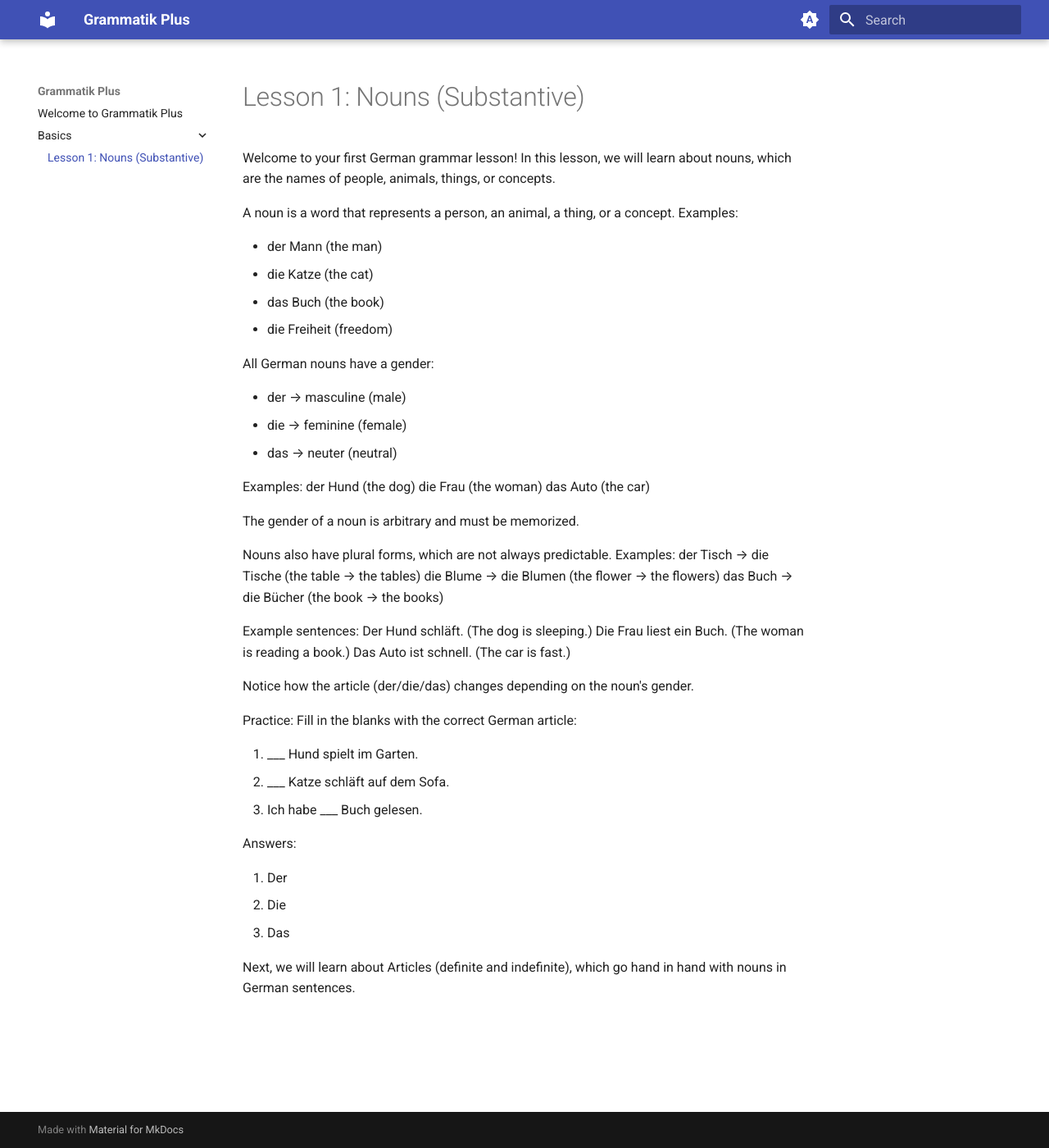
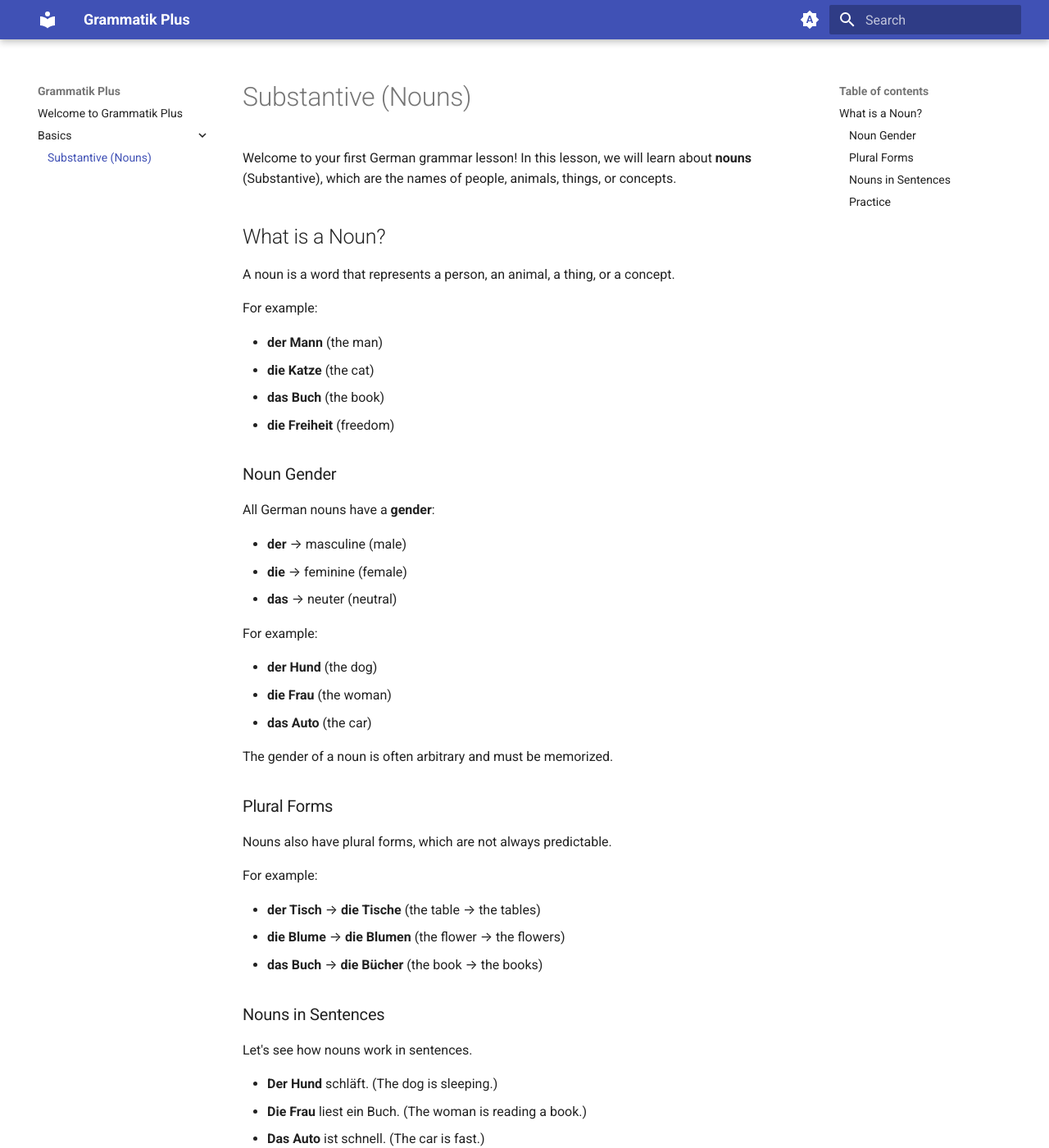
Before and after one commit to grammatikplus/grammatikplus.de, an MkDocs documentation site: the page built from docs/basics/nouns.md, in a window 1280 px wide and 1400 px high. Shown: the whole window at 82% size. Built offline with MkDocs 1.6.1 and Material for MkDocs 9.7.7, drawn with Linux system fonts in a browser that asks for light colours; some of the changed text lies outside the part shown.

Commit message:
Update Nouns

```diff
--- a/docs/basics/nouns.md
+++ b/docs/basics/nouns.md
@@ -1,51 +1,70 @@
-# Lesson 1: Nouns (Substantive)
+# Substantive (Nouns)
 
-Welcome to your first German grammar lesson! In this lesson, we will learn about nouns, which are the names of people, animals, things, or concepts.
+Welcome to your first German grammar lesson\! In this lesson, we will learn about **nouns** (Substantive), which are the names of people, animals, things, or concepts.
+
+## What is a Noun?
 
 A noun is a word that represents a person, an animal, a thing, or a concept.
-Examples:
 
-- der Mann (the man)
-- die Katze (the cat)
-- das Buch (the book)
-- die Freiheit (freedom)
+For example:
 
-All German nouns have a gender:
+- **der Mann** (the man)
+- **die Katze** (the cat)
+- **das Buch** (the book)
+- **die Freiheit** (freedom)
 
-- der → masculine (male)
-- die → feminine (female)
-- das → neuter (neutral)
+### Noun Gender
 
-Examples:
-der Hund (the dog)
-die Frau (the woman)
-das Auto (the car)
+All German nouns have a **gender**:
 
-The gender of a noun is arbitrary and must be memorized.
+- **der** → masculine (male)
+- **die** → feminine (female)
+- **das** → neuter (neutral)
+
+For example:
+
+- **der Hund** (the dog)
+- **die Frau** (the woman)
+- **das Auto** (the car)
+
+The gender of a noun is often arbitrary and must be memorized.
+
+### Plural Forms
 
 Nouns also have plural forms, which are not always predictable.
-Examples:
-der Tisch → die Tische (the table → the tables)
-die Blume → die Blumen (the flower → the flowers)
-das Buch → die Bücher (the book → the books)
 
-Example sentences:
-Der Hund schläft. (The dog is sleeping.)
-Die Frau liest ein Buch. (The woman is reading a book.)
-Das Auto ist schnell. (The car is fast.)
+For example:
 
-Notice how the article (der/die/das) changes depending on the noun's gender.
+- **der Tisch** → **die Tische** (the table → the tables)
+- **die Blume** → **die Blumen** (the flower → the flowers)
+- **das Buch** → **die Bücher** (the book → the books)
 
-Practice: Fill in the blanks with the correct German article:
+### Nouns in Sentences
+
+Let's see how nouns work in sentences.
+
+- **Der Hund** schläft. (The dog is sleeping.)
+- **Die Frau** liest ein Buch. (The woman is reading a book.)
+- **Das Auto** ist schnell. (The car is fast.)
+
+Notice how the article (**der**, **die**, **das**) changes depending on the noun's gender.
+
+### Practice
+
+Fill in the blanks with the correct German article.
 
 1. \_\_\_ Hund spielt im Garten.
 2. \_\_\_ Katze schläft auf dem Sofa.
 3. Ich habe \_\_\_ Buch gelesen.
 
-Answers:
+\<details markdown="1"\>
+\<summary\>Answers\</summary\>
 
 1. Der
 2. Die
 3. Das
+    \</details\>
 
-Next, we will learn about Articles (definite and indefinite), which go hand in hand with nouns in German sentences.
+---
+
+**Next up:** Articles (definite and indefinite), which go hand in hand with nouns in German sentences.
```
